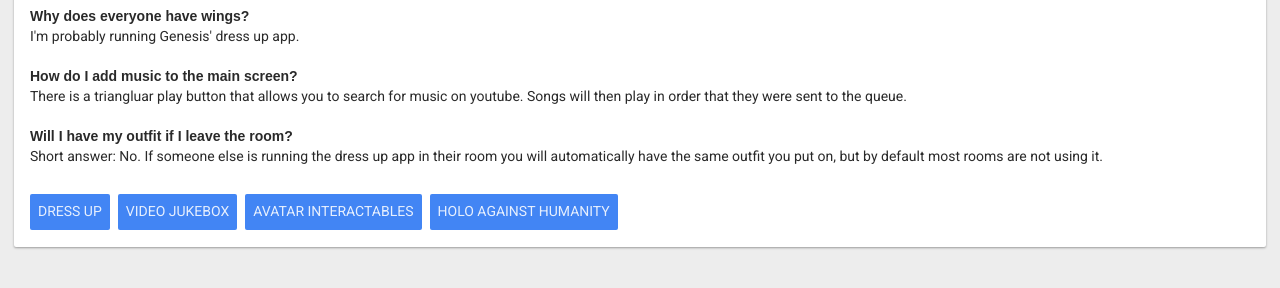
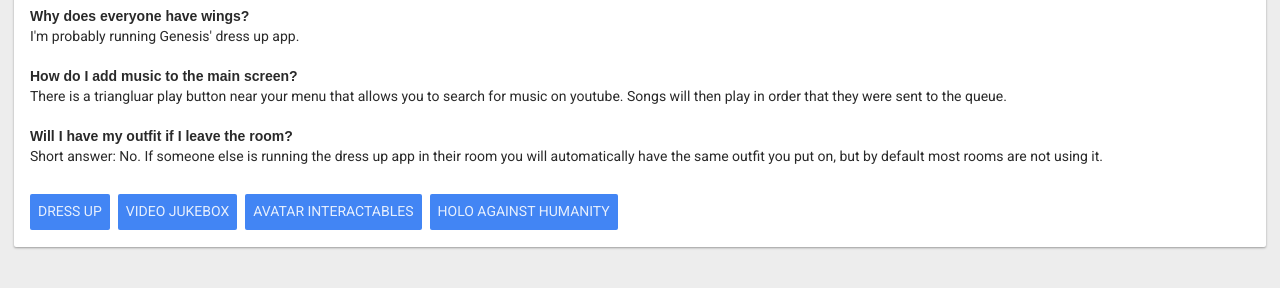
Before and after one commit to Adoroam/menu, a website: page index.html in a window 1280 px wide. Shown: the part 478-766 px from the top of the page. Drawn offline with nearby package versions, Linux system fonts and the light colour scheme; files that its build step writes are made by us from their sources; a web font is replaced by a local one.

Commit message:
fixed a typo

```diff
--- a/components/links.js
+++ b/components/links.js
@@ -6,7 +6,7 @@ const app = new Vue({
       {title: 'Dress Up', url: 'https://altvr.space/dressup/'},
       {title: 'Video Jukebox', url: 'https://video-jukebox.firebaseapp.com'},
       {title: 'Avatar Interactables', url: 'https://altvr.space/apps/avatarinteractables/'},
-      {title: 'Holo Against Humanity', url: 'http://hah.altvr.com/play'},
+      {title: 'Holo Against Humanity', url: 'http://hah.altvr.com/play'}
     ]
   },
   methods: {
--- a/index.html
+++ b/index.html
@@ -35,7 +35,7 @@
           </dl>
           <dl>
             <dt>How do I add music to the main screen?</dt>
-            <dd>There is a triangluar play button that allows you to search for music on youtube. Songs will then play in order that they were sent to the queue.</dd>
+            <dd>There is a triangluar play button near your menu that allows you to search for music on youtube. Songs will then play in order that they were sent to the queue.</dd>
           </dl>
           <dl>
             <dt>Will I have my outfit if I leave the room?</dt>
```
Also changed, not shown: dist/all.min.js.
